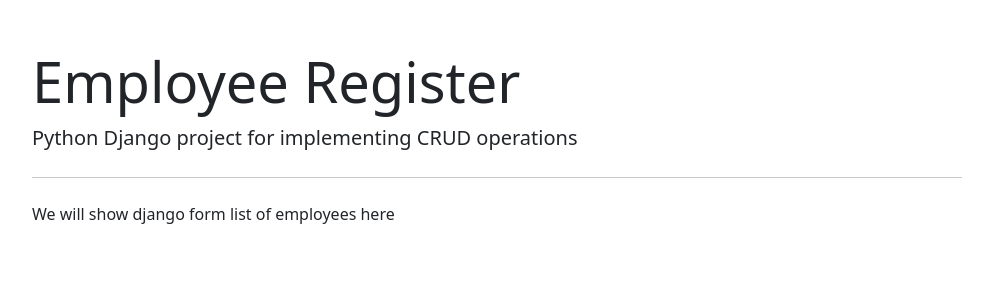
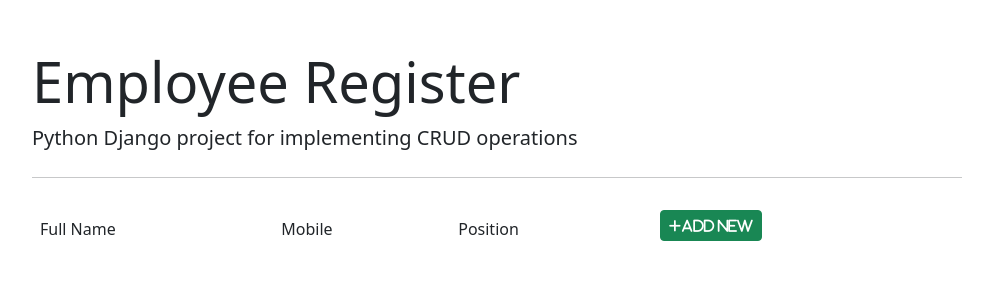
Before and after one commit to petersembi/djangoCrudapplicationEmployeeRegister, a Django app: page /employee/list/ in a window 1280 px wide. Shown: the top 300 px of the page, without its empty margins (143-1136 px from the left). Run offline with Django 4.2, Linux system fonts and the light colour scheme; data that the repository does not hold is empty.

Commit message:
modified:   employee_register/forms.py 	modified:   employee_register/models.py 	modified:   employee_register/urls.py 	modified:   employee_register/views.py 	modified:   templates/employee_register/employee_form.html 	modified:   templates/employee_register/employee_list.html

```diff
--- a/employee_register/forms.py
+++ b/employee_register/forms.py
@@ -12,3 +12,8 @@
             'fullname': 'Full Name',
             'emp_code': 'Employee Code'
         }
+
+    def __init__(self, *args, **kwargs):
+        super(EmployeeForm,self).__init__(*args,**kwargs)
+        self.fields['position'].empty_label= "Select"
+        self.fields['emp_code'].required = False
--- a/employee_register/models.py
+++ b/employee_register/models.py
@@ -5,6 +5,9 @@
 class Position(models.Model):
     title = models.CharField(max_length=50)
 
+    def __str__(self):
+        return self.title
+
 class Employee(models.Model):
     fullname = models.CharField(max_length=100)
     emp_code = models.CharField(max_length=3)
--- a/employee_register/urls.py
+++ b/employee_register/urls.py
@@ -3,7 +3,9 @@
 from . import views
 
 urlpatterns = [
-    path('', views.employee_form),
-    path('list/', views.employee_list),
+    path('', views.employee_form, name='employee_insert'),#get and post req. for insert operation
+    path('<int:id>/', views.employee_form, name='employee_update'), # get and post req. for update operation
+    path('delete/<int:id>/', views.employee_delete, name='employee_delete'),
+    path('list/', views.employee_list, name='employee_list') # get request. to retrieve and display all records
 
 ]
--- a/employee_register/views.py
+++ b/employee_register/views.py
@@ -1,13 +1,39 @@
-from django.shortcuts import render
+from django.shortcuts import render, redirect
 from .forms import EmployeeForm
+from .models import Employee
+
+# from http.client import HTTPResponse
+# from django.shortcuts import get_object_or_404, render
+# from django.template import loader
+# from django.http import HttpResponse, HttpResponseRedirect
+# from django.urls import reverse
 # Create your views here.
 
 def employee_list(request):
-    return render(request, "employee_register/employee_list.html")
+    context  = {'employee_list' : Employee.objects.all()}
+    return render(request, "employee_register/employee_list.html",context)
 
-def employee_form(request):
-    form = EmployeeForm()
-    return render(request, "employee_register/employee_form.html", {'form':form})
+def employee_form(request, id=0):
+    if request.method == "GET":
+        if id == 0:
+            form = EmployeeForm()
+        else:
+            employee = Employee.objects.get(pk=id)
+            form = EmployeeForm(instance=employee)
 
-def employee_delete(request):
-    return
+        return render(request, "employee_register/employee_form.html", {'form':form})
+    else:
+        if id == 0:
+            form = EmployeeForm(request.POST)
+        else:
+            employee = Employee.objects.get(pk=id)
+            form = EmployeeForm(request.POST, instance = employee)
+        # check whether the form is valid
+        if form.is_valid():
+            form.save()
+        return redirect('/employee/list')
+
+def employee_delete(request,id):
+    employee = Employee.objects.get(pk=id)
+    employee.delete()
+    return redirect('/employee/list')
--- a/templates/employee_register/employee_list.html
+++ b/templates/employee_register/employee_list.html
@@ -2,6 +2,40 @@
 
 
 {% block content %}
-    <p>We will show django form list of employees here</p>
+    <table class="table table-borderless">
+        <thead class="border-botom font-weight-bold">
+            <tr>
+                <td>Full Name</td>
+                <td>Mobile</td>
+                <td>Position</td>
+                <td>
+                    <a href="{% url 'employee_insert' %}" class="btn btn-success btn-sm">
+                        <i class="fas fa-plus">Add New</i>
+                    </a>
+                </td>
+            </tr>
+        </thead>
+        <tbody>
+            {% for employee in employee_list %}
+                <tr>
+                    <td>{{employee.fullname}}</td>
+                    <td>{{employee.mobile}}</td>
+                    <td>{{employee.position}}</td>
+                    <td>
+                        <a href="{% url 'employee_update' employee.id %}" class="btn text-secondary px-0">
+                            <i class="far fa-edit fa-lg"></i>
+                        </a>
+                        <form action="{% url 'employee_delete' employee.id %}" method='post' class="d-inline">
+                            {% csrf_token %}
+                            <button type="submit" class="btn">
+                                <i class="far fa-trash-alt fa-lg text-danger float-right text-danger"></i>
+                            </button>
+                        </form>
+                    </td>
+                </tr>
+            {% endfor %}
+        </tbody>
+
+    </table>
 
 {% endblock content %}
```
Also changed, not shown: templates/employee_register/employee_form.html (+23 -1 lines).
